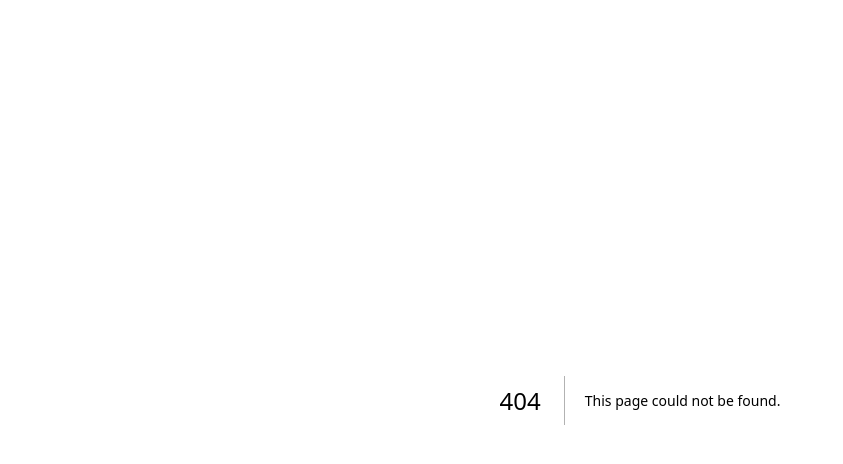
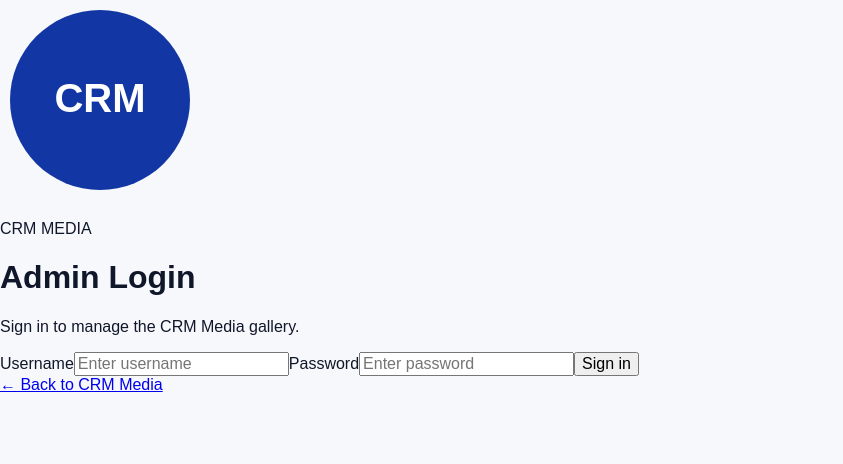
Before and after one commit to segunbebe-create/crm-media, a Next.js app: page /admin in a window 1280 px wide. Before the commit this address had no page. Shown: the top 464 px of the page, without its empty margins (0-843 px from the left). Built offline with nearby package versions, Linux system fonts and the light colour scheme.

Commit message:
Create page.js

```diff
--- /dev/null
+++ b/app/admin/page.js
@@ -0,0 +1,72 @@
+"use client";
+
+import { useState } from "react";
+import { useRouter } from "next/navigation";
+
+export default function AdminLogin() {
+  const router = useRouter();
+
+  const [username, setUsername] = useState("");
+  const [password, setPassword] = useState("");
+  const [error, setError] = useState("");
+
+  function handleLogin(e) {
+    e.preventDefault();
+
+    if (
+      username === "admin" &&
+      password === "CRMadmin2026"
+    ) {
+      localStorage.setItem("crmAdmin", "true");
+      router.push("/admin/dashboard");
+    } else {
+      setError("Incorrect username or password.");
+    }
+  }
+
+  return (
+    <main className="admin-page">
+      <div className="admin-card">
+        <img src="/logo.svg" alt="CRM Media" />
+
+        <p className="admin-label">CRM MEDIA</p>
+
+        <h1>Admin Login</h1>
+
+        <p className="admin-description">
+          Sign in to manage the CRM Media gallery.
+        </p>
+
+        <form onSubmit={handleLogin}>
+          <label>Username</label>
+
+          <input
+            type="text"
+            placeholder="Enter username"
+            value={username}
+            onChange={(e) => setUsername(e.target.value)}
+            required
+          />
+
+          <label>Password</label>
+
+          <input
+            type="password"
+            placeholder="Enter password"
+            value={password}
+            onChange={(e) => setPassword(e.target.value)}
+            required
+          />
+
+          {error && <p className="login-error">{error}</p>}
+
+          <button type="submit">
+            Sign in
+          </button>
+        </form>
+
+        <a href="/">← Back to CRM Media</a>
+      </div>
+    </main>
+  );
+}
```
